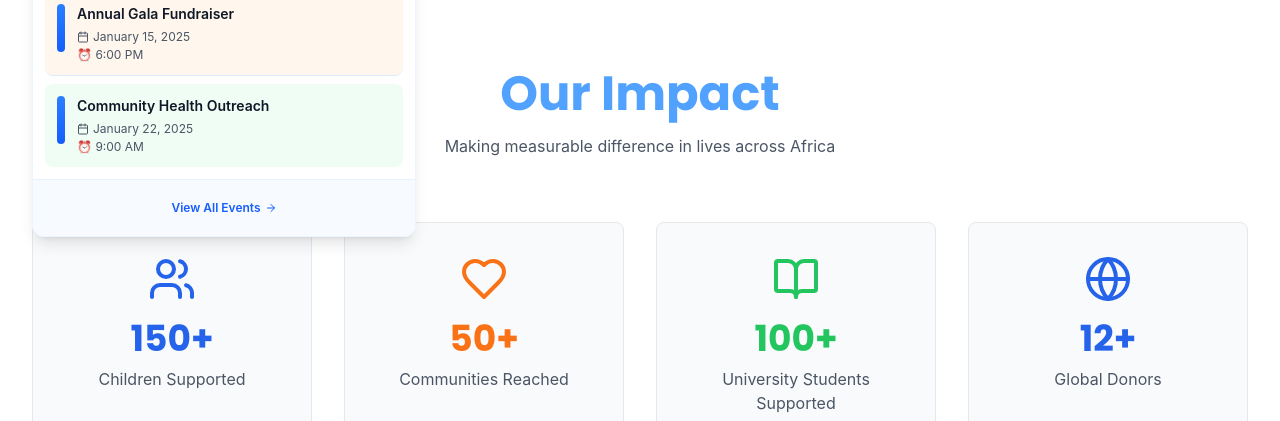
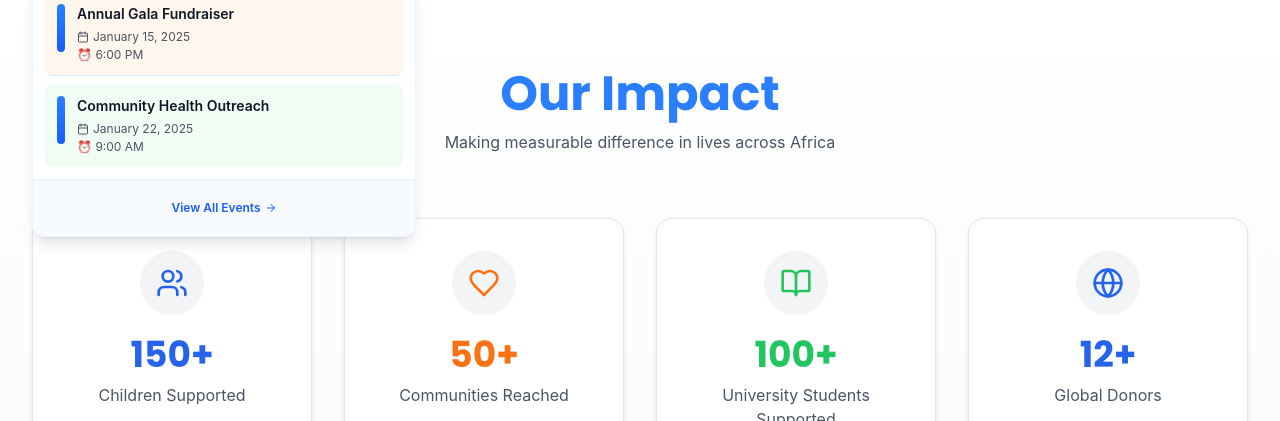
Before and after one commit to TaoTyro/OAF-Website, a React (Vite) app in the folder frontend/: page / in a window 1280 px wide. Shown: the part 531-952 px from the top of the page. Built offline with nearby package versions, Linux system fonts and the light colour scheme.

Commit message:
enhance card appearance

```diff
--- a/frontend/src/app/components/ImpactStats.tsx
+++ b/frontend/src/app/components/ImpactStats.tsx
@@ -57,32 +57,64 @@ function CountingNumber({ target, symbol = '' }: { target: number; symbol?: stri
 
 export function ImpactStats() {
   return (
-    <section className="py-20 px-4 sm:px-6 lg:px-8  bg-white dark:from-gray-900 dark:to-gray-800" id="impact-stats">
+    <section
+      className="relative py-16 sm:py-20 px-4 sm:px-6 lg:px-8
+      bg-gradient-to-b from-white to-gray-50
+      dark:from-gray-900 dark:to-gray-800"
+      id="impact-stats"
+    >
       <div className="max-w-7xl mx-auto">
-        <div className="text-center mb-16">
-          <h2 style={{ fontFamily: 'Poppins, sans-serif' }} className="text-4xl md:text-5xl font-bold text-blue-400 dark:text-white mb-4">Our Impact</h2>
-          <p className="text-gray-600 dark:text-gray-400 mt-2">Making measurable difference in lives across Africa</p>
+        <div className="text-center mb-12 sm:mb-16">
+          <h2
+            style={{ fontFamily: 'Poppins, sans-serif' }}
+            className="text-3xl sm:text-4xl md:text-5xl font-bold
+            text-blue-500 dark:text-white"
+          >
+            Our Impact
+          </h2>
+          <p className="text-gray-600 dark:text-gray-400 mt-3 max-w-2xl mx-auto">
+            Making measurable difference in lives across Africa
+          </p>
         </div>
 
-        <div className="grid md:grid-cols-2 lg:grid-cols-4 gap-8">
+        <div className="grid gap-6 sm:gap-8 grid-cols-1 sm:grid-cols-2 lg:grid-cols-4">
           {stats.map((stat, index) => {
             const Icon = stat.icon;
             return (
               <div
                 key={index}
-                className="bg-gray-50 dark:bg-gray-800 p-8 rounded-lg text-center dark:hover:shadow-cyan-600 border border-gray-200 hover:translate-1 hover:border-gray-300 duration-300 transition-transform"
+                className="group bg-white dark:bg-gray-800
+                p-6 sm:p-8 rounded-2xl text-center
+                border border-gray-200 dark:border-gray-700
+                shadow-sm hover:shadow-xl
+                transition-all duration-300
+                hover:-translate-y-2"
               >
-                <Icon
-                  className="w-12 h-12 mx-auto mb-4"
-                  style={{ color: stat.color }}
-                />
+                {/* Icon Circle */}
                 <div
-                  className="text-4xl font-bold mb-2"
+                  className="w-16 h-16 mx-auto mb-5
+                  flex items-center justify-center
+                  rounded-full bg-gray-100
+                  dark:bg-gray-700
+                  group-hover:scale-110
+                  transition-transform duration-300"
+                >
+                  <Icon
+                    className="w-8 h-8"
+                    style={{ color: stat.color }}
+                  />
+                </div>
+
+                <div
+                  className="text-3xl sm:text-4xl font-bold mb-2"
                   style={{ color: stat.color, fontFamily: 'Poppins, sans-serif' }}
                 >
                   <CountingNumber target={stat.value} symbol="+" />
                 </div>
-                <p className="text-gray-600 dark:text-gray-400">{stat.label}</p>
+
+                <p className="text-gray-600 dark:text-gray-400 text-sm sm:text-base">
+                  {stat.label}
+                </p>
               </div>
             );
           })}
```
